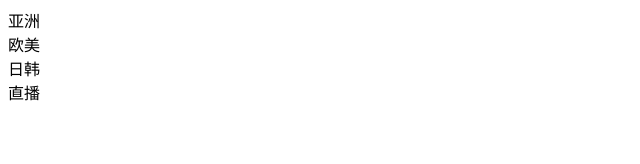
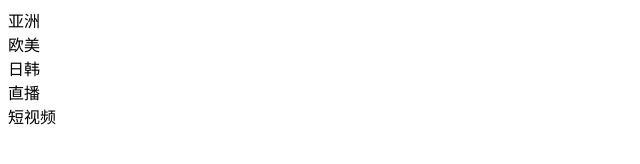
Before and after one commit to heizero/git, a plain HTML site: page index.html in a window 1280 px wide. Shown: the full height of the page, 0-640 px from the left. Drawn offline with Linux system fonts and the light colour scheme.

Commit message:
短视频

```diff
--- a/index.html
+++ b/index.html
@@ -2,3 +2,4 @@
 <div>欧美</div>
 <div>日韩</div>
 <div>直播</div>
+<div>短视频</div>
```
Also changed, not shown: 1 other file.
